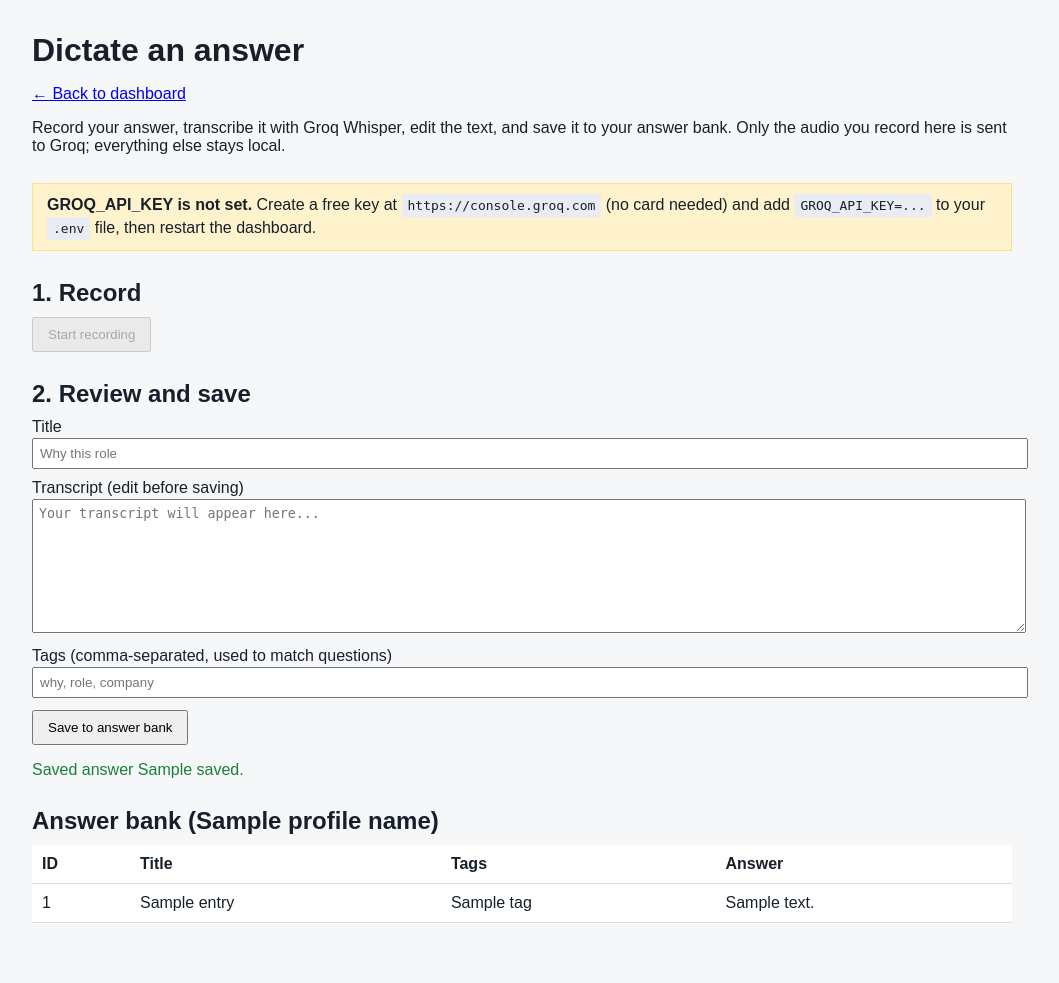
After one commit to elirc/eliapplybot-python, a FastAPI app: template src/eliapplybot/web/templates/dictate.html in a window 1280 px wide. The commit adds this page. Shown: the whole page, without its empty margins (118-1177 px from the left). Run offline with FastAPI, Linux system fonts and the light colour scheme; the template is opened without the code that fills it: most values are stand-ins (such as "Sample title", 1, 10 or a date in 2020).

Commit message:
v1.0.0: optional voice dictation for the answer bank via Groq Whisper
- New transcribe.py: Groq whisper-large-v3-turbo client (OpenAI-compatible
  endpoint) with clear errors for missing GROQ_API_KEY, oversized audio
  (25 MB free-tier limit), unsupported formats, empty transcripts, and
  network failures; model overridable via ELIAPPLYBOT_STT_MODEL
- CLI: transcribe <audio> prints the transcript; --save-answer "Title"
  --tags ... stores it in the profile answer bank (same-id entries replaced)
- Dashboard: /dictate page records in the browser (MediaRecorder), transcribes
  through the local server, and saves edited transcripts with tags; shows the
  answer bank and a setup notice when no key is configured
- Storage: append_answer helper; saved answers feed the existing matcher
  suggestion path for long-form questions
- Privacy: feature is off without GROQ_API_KEY; only explicitly recorded or
  transcribed audio is sent to Groq — README/DOCS safety wording updated
- Deps: httpx promoted to runtime; GROQ_API_KEY documented in .env.example
- Tests 35 -> 48, all Groq calls mocked (no key or network needed)

Co-Authored-By: Claude Fable 5 <noreply@anthropic.com>

```diff
--- a/pyproject.toml
+++ b/pyproject.toml
@@ -4,13 +4,14 @@ build-backend = "hatchling.build"
 
 [project]
 name = "eliapplybot"
-version = "0.1.0"
+version = "1.0.0"
 description = "Local-first review-first Python assistant for job application forms."
 readme = "README.md"
 requires-python = ">=3.11"
 dependencies = [
   "email-validator>=2.2",
   "fastapi>=0.111",
+  "httpx>=0.27",
   "jinja2>=3.1",
   "playwright>=1.45",
   "pydantic>=2.8",
@@ -21,7 +22,6 @@ dependencies = [
 
 [project.optional-dependencies]
 dev = [
-  "httpx>=0.27",
   "pytest>=8.2",
   "ruff>=0.5",
 ]
--- a/src/eliapplybot/__init__.py
+++ b/src/eliapplybot/__init__.py
@@ -1,3 +1,3 @@
 """Local-first job application helper."""
 
-__version__ = "0.1.0"
+__version__ = "1.0.0"
--- a/src/eliapplybot/web/app.py
+++ b/src/eliapplybot/web/app.py
@@ -1,14 +1,18 @@
 from __future__ import annotations
 
+import os
+from datetime import date
 from pathlib import Path
 
-from fastapi import FastAPI, Form, HTTPException, Request
+from fastapi import FastAPI, Form, HTTPException, Request, UploadFile
 from fastapi.responses import HTMLResponse, RedirectResponse
 from fastapi.staticfiles import StaticFiles
 from fastapi.templating import Jinja2Templates
 
 from eliapplybot.config import AppConfig
+from eliapplybot.models import AnswerBankEntry
 from eliapplybot.storage import JOB_STATUSES, Storage
+from eliapplybot.transcribe import TranscriptionError, slugify, transcribe_audio
 
 WEB_DIR = Path(__file__).parent
 templates = Jinja2Templates(directory=WEB_DIR / "templates")
@@ -58,6 +62,60 @@ def attempt_detail(request: Request, attempt_id: int) -> HTMLResponse:
     )
 
 
+@app.get("/dictate", response_class=HTMLResponse)
+def dictate(request: Request, saved: str | None = None) -> HTMLResponse:
+    storage = get_storage()
+    try:
+        answers = storage.load_profile().answer_bank
+    except LookupError:
+        answers = []
+    return templates.TemplateResponse(
+        request,
+        "dictate.html",
+        {
+            "answers": answers,
+            "profile_name": "default",
+            "has_api_key": bool(os.getenv("GROQ_API_KEY")),
+            "saved": saved,
+        },
+    )
+
+
+@app.post("/api/transcribe")
+async def api_transcribe(file: UploadFile) -> dict[str, str]:
+    data = await file.read()
+    try:
+        text = transcribe_audio(data, file.filename or "dictation.webm")
+    except TranscriptionError as exc:
+        raise HTTPException(status_code=400, detail=str(exc)) from exc
+    return {"text": text}
+
+
+@app.post("/answers")
+def save_answer(
+    title: str = Form(...),
+    answer: str = Form(...),
+    tags: str = Form(""),
+) -> RedirectResponse:
+    storage = get_storage()
+    entry = AnswerBankEntry(
+        id=slugify(title),
+        title=title.strip(),
+        category="dictated",
+        tags=[tag.strip() for tag in tags.split(",") if tag.strip()],
+        answer=answer.strip(),
+        last_updated=date.today(),
+    )
+    try:
+        storage.append_answer(entry)
+    except LookupError as exc:
+        raise HTTPException(
+            status_code=400,
+            detail=f"{exc} Import a profile with the CLI before saving answers.",
+        ) from exc
+    return RedirectResponse(url=f"/dictate?saved={entry.id}", status_code=303)
+
+
 @app.post("/jobs/{job_id}/status")
 def set_job_status(job_id: int, status: str = Form(...)) -> RedirectResponse:
     storage = get_storage()
--- a/src/eliapplybot/web/static/style.css
+++ b/src/eliapplybot/web/static/style.css
@@ -46,3 +46,10 @@ code {
 tr.action-failed td { background: #fdd; }
 tr.action-uncertain td { background: #ffd; }
 select { padding: 4px; }
+
+.notice { background: #fff3cd; border: 1px solid #ffe08a; padding: 10px 14px; }
+.saved { color: #1a7f37; }
+form label { display: block; margin-top: 10px; }
+form input, form textarea { width: 100%; padding: 6px; margin-top: 2px; }
+form button { margin-top: 12px; padding: 8px 14px; }
+#record-btn { padding: 8px 14px; }
--- /dev/null
+++ b/src/eliapplybot/web/templates/dictate.html
@@ -0,0 +1,126 @@
+<!doctype html>
+<html lang="en">
+  <head>
+    <meta charset="utf-8">
+    <meta name="viewport" content="width=device-width, initial-scale=1">
+    <title>Dictate - eliapplybot</title>
+    <link rel="stylesheet" href="/static/style.css">
+  </head>
+  <body>
+    <main>
+      <header>
+        <h1>Dictate an answer</h1>
+        <p><a href="/">&larr; Back to dashboard</a></p>
+        <p>
+          Record your answer, transcribe it with Groq Whisper, edit the text, and save it to your
+          answer bank. Only the audio you record here is sent to Groq; everything else stays local.
+        </p>
+      </header>
+
+      {% if not has_api_key %}
+        <section class="notice">
+          <strong>GROQ_API_KEY is not set.</strong>
+          Create a free key at <code>https://console.groq.com</code> (no card needed) and add
+          <code>GROQ_API_KEY=...</code> to your <code>.env</code> file, then restart the dashboard.
+        </section>
+      {% endif %}
+
+      <section>
+        <h2>1. Record</h2>
+        <button id="record-btn" type="button" {% if not has_api_key %}disabled{% endif %}>
+          Start recording
+        </button>
+        <span id="record-status"></span>
+      </section>
+
+      <section>
+        <h2>2. Review and save</h2>
+        <form method="post" action="/answers">
+          <label for="title">Title</label>
+          <input id="title" name="title" required placeholder="Why this role">
+
+          <label for="answer">Transcript (edit before saving)</label>
+          <textarea id="answer" name="answer" rows="8" required
+                    placeholder="Your transcript will appear here..."></textarea>
+
+          <label for="tags">Tags (comma-separated, used to match questions)</label>
+          <input id="tags" name="tags" placeholder="why, role, company">
+
+          <button type="submit">Save to answer bank</button>
+        </form>
+        {% if saved %}<p class="saved">Saved answer {{ saved }}.</p>{% endif %}
+      </section>
+
+      <section>
+        <h2>Answer bank ({{ profile_name }})</h2>
+        {% if answers %}
+          <table>
+            <thead><tr><th>ID</th><th>Title</th><th>Tags</th><th>Answer</th></tr></thead>
+            <tbody>
+              {% for entry in answers %}
+                <tr>
+                  <td>{{ entry.id }}</td>
+                  <td>{{ entry.title }}</td>
+                  <td>{{ entry.tags | join(", ") }}</td>
+                  <td class="url-cell">{{ entry.answer[:160] }}{% if entry.answer | length > 160 %}&hellip;{% endif %}</td>
+                </tr>
+              {% endfor %}
+            </tbody>
+          </table>
+        {% else %}
+          <p>No answers saved yet.</p>
+        {% endif %}
+      </section>
+    </main>
+    <script>
+      const btn = document.getElementById("record-btn");
+      const status = document.getElementById("record-status");
+      const answerBox = document.getElementById("answer");
+      let recorder = null;
+      let chunks = [];
+
+      async function transcribe(blob) {
+        status.textContent = "Transcribing...";
+        const form = new FormData();
+        form.append("file", blob, "dictation.webm");
+        try {
+          const response = await fetch("/api/transcribe", { method: "POST", body: form });
+          const payload = await response.json();
+          if (!response.ok) {
+            status.textContent = "Error: " + (payload.detail || response.statusText);
+            return;
+          }
+          answerBox.value = answerBox.value
+            ? answerBox.value.trimEnd() + "\n" + payload.text
+            : payload.text;
+          status.textContent = "Transcribed. Edit the text, then save.";
+        } catch (error) {
+          status.textContent = "Error: " + error;
+        }
+      }
+
+      btn.addEventListener("click", async () => {
+        if (recorder && recorder.state === "recording") {
+          recorder.stop();
+          return;
+        }
+        try {
+          const stream = await navigator.mediaDevices.getUserMedia({ audio: true });
+          chunks = [];
+          recorder = new MediaRecorder(stream, { mimeType: "audio/webm" });
+          recorder.addEventListener("dataavailable", (event) => chunks.push(event.data));
+          recorder.addEventListener("stop", () => {
+            stream.getTracks().forEach((track) => track.stop());
+            btn.textContent = "Start recording";
+            transcribe(new Blob(chunks, { type: "audio/webm" }));
+          });
+          recorder.start();
+          btn.textContent = "Stop recording";
+          status.textContent = "Recording... click again to stop.";
+        } catch (error) {
+          status.textContent = "Microphone unavailable: " + error;
+        }
+      });
+    </script>
+  </body>
+</html>
--- a/src/eliapplybot/web/templates/index.html
+++ b/src/eliapplybot/web/templates/index.html
@@ -11,6 +11,7 @@
       <header>
         <h1>eliapplybot</h1>
         <p>Local dashboard. Use the CLI to import profiles, run scans, and fill high-confidence fields.</p>
+        <p><a href="/dictate">Dictate an answer-bank entry &rarr;</a></p>
       </header>
       <section>
         <h2>Database</h2>
```
Also changed, not shown: DOCS.md (+36 -3 lines), ROADMAP.md (+2 -1 lines), src/eliapplybot/cli.py (+35 -1 lines), src/eliapplybot/storage.py (+16 -1 lines), src/eliapplybot/transcribe.py (added, +107 -0 lines), tests/test_transcribe.py (added, +132 -0 lines), tests/test_web.py (+41 -0 lines), README.md, 1 other file.
